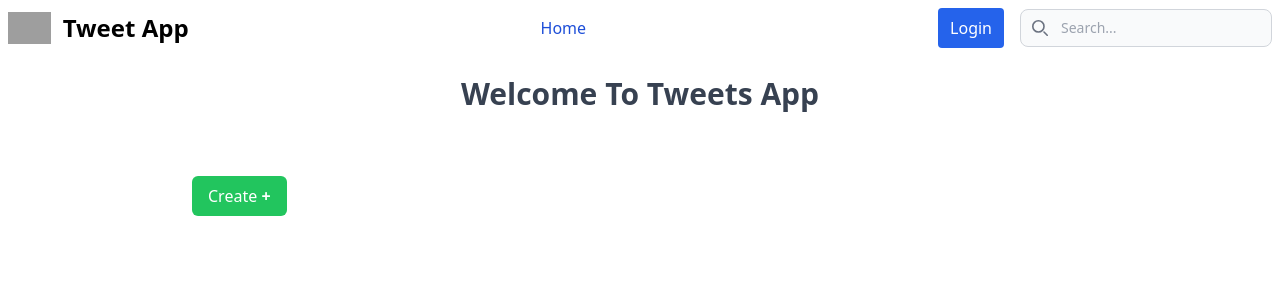
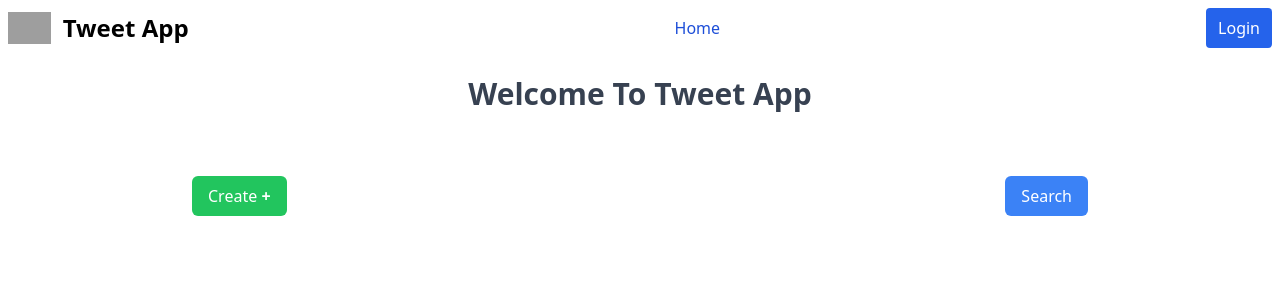
Before and after one commit to Irshad-Ahmaed/Chat-App--Django, a Django app: page /tweets/ in a window 1280 px wide. Shown: the top 300 px of the page. Run offline with Django 5.2, Linux system fonts and the light colour scheme; data that the repository does not hold is empty; some libraries are stand-ins or nearby versions; grey boxes are pictures that could not be loaded.

Commit message:
Search feature

```diff
--- a/project/templates/layout.html
+++ b/project/templates/layout.html
@@ -45,58 +45,7 @@
             >
           </a>
           {% endif %}
-          <button
-            type="button"
-            data-collapse-toggle="navbar-search"
-            aria-controls="navbar-search"
-            aria-expanded="false"
-            class="md:hidden text-gray-500 dark:text-gray-400 hover:bg-gray-100 dark:hover:bg-gray-700 focus:outline-none focus:ring-4 focus:ring-gray-200 dark:focus:ring-gray-700 rounded-lg text-sm p-2.5 me-1"
-          >
-            <svg
-              class="w-5 h-5"
-              aria-hidden="true"
-              xmlns="http://www.w3.org/2000/svg"
-              fill="none"
-              viewBox="0 0 20 20"
-            >
-              <path
-                stroke="currentColor"
-                stroke-linecap="round"
-                stroke-linejoin="round"
-                stroke-width="2"
-                d="m19 19-4-4m0-7A7 7 0 1 1 1 8a7 7 0 0 1 14 0Z"
-              />
-            </svg>
-            <span class="sr-only">Search</span>
-          </button>
-          <div class="relative hidden md:block">
-            <div
-              class="absolute inset-y-0 start-0 flex items-center ps-3 pointer-events-none"
-            >
-              <svg
-                class="w-4 h-4 text-gray-500 dark:text-gray-400"
-                aria-hidden="true"
-                xmlns="http://www.w3.org/2000/svg"
-                fill="none"
-                viewBox="0 0 20 20"
-              >
-                <path
-                  stroke="currentColor"
-                  stroke-linecap="round"
-                  stroke-linejoin="round"
-                  stroke-width="2"
-                  d="m19 19-4-4m0-7A7 7 0 1 1 1 8a7 7 0 0 1 14 0Z"
-                />
-              </svg>
-              <span class="sr-only">Search icon</span>
-            </div>
-            <input
-              type="text"
-              id="search-navbar"
-              class="block w-full p-2 ps-10 text-sm text-gray-900 border border-gray-300 rounded-lg bg-gray-50 focus:ring-blue-500 focus:border-blue-500 dark:bg-gray-700 dark:border-gray-600 dark:placeholder-gray-400 dark:text-white dark:focus:ring-blue-500 dark:focus:border-blue-500"
-              placeholder="Search..."
-            />
-          </div>
+
           <button
             data-collapse-toggle="navbar-search"
             type="button"
--- a/project/tweet/forms.py
+++ b/project/tweet/forms.py
@@ -13,3 +13,6 @@
     class Meta:
         model = User
         fields = ('username', 'email', 'password1', 'password2')
+
+class SearchForm(forms.Form):
+    query = forms.CharField(max_length=255, required=False, label='Search')
--- a/project/tweet/templates/tweet_list.html
+++ b/project/tweet/templates/tweet_list.html
@@ -2,19 +2,25 @@
 
 {% block content %}
     <div class='w-full relative'>
-        <h1 class='text-center text-gray-700 text-3xl font-semibold'>Welcome To Tweets App</h1>
-        <a class='w-full' href='{% url "tweet_create" %}'>
-            <button class='bg-green-500 mx-48 mt-16 rounded-md px-4 py-2 hover:bg-green-600 transition-all text-white'>Create <span class='font-bold'>+</span></button>
-        </a>
+        <h1 class='text-center text-gray-700 text-3xl font-semibold'>Welcome To Tweet App</h1>
+        <div class='flex gap-5 max-w-screen-lg items-center mx-48 justify-between mt-16'>
+            <a class='' href='{% url "tweet_create" %}'>
+                <button class='bg-green-500 rounded-md px-4 py-2 hover:bg-green-600 transition-all text-white'>Create <span class='font-bold'>+</span></button>
+            </a>
+            <form method="get" class='' action="{% url 'search' %}">
+                {{ form.query }}
+                <button type="submit" class='bg-blue-500 rounded-md px-4 py-2 hover:bg-blue-600 transition-all text-white'>Search</button>
+            </form>
+        </div>
         <div class='w-full px-48 mt-10 flex flex-wrap gap-5'>
         {% for tweet in tweets %}
-            <div class='flex flex-col gap-2 bg-gray-400 rounded-lg hover:shadow-gray-500 hover:shadow-lg transition-all'>
+            <div class='flex flex-col gap-2 shadow-md bg-gray-400 rounded-lg hover:shadow-gray-500 hover:shadow-lg transition-all'>
                 <div>
                     <img src="{{tweet.photo.url}}" alt='photo' class='w-72 rounded-t-lg' />
                 </div>
                 <div class='m-2 text-white cursor-default'>
-                    <h2>User: <span class='text-blue-900'>{{ tweet.user.username }}</span></h2>
-                    <p class='mt-2'>Tweet: <span class='text-blue-900'>{{ tweet.text }}</span></p>
+                    <h2><span class='text-red-700'>{{ tweet.user.username }}</span></h2>
+                    <p class='mt-2'><span class='text-blue-900'>{{ tweet.text }}</span></p>
                 </div>
 
                 {% if tweet.user == user %}
--- a/project/tweet/urls.py
+++ b/project/tweet/urls.py
@@ -8,4 +8,5 @@
     path('delete/<int:tweet_id>/', views.tweet_delete, name='tweet_delete'),
 
     path('auth/register', views.register_User, name='register_User'),
+    path('search/', views.search, name='search'),
 ]
--- a/project/tweet/views.py
+++ b/project/tweet/views.py
@@ -1,5 +1,5 @@
 from django.shortcuts import render, redirect, get_object_or_404
-from .forms import TweetForm, UserForm
+from .forms import TweetForm, UserForm, SearchForm
 from .models import Tweet
 from django.contrib.auth.decorators import login_required
 from django.contrib.auth import login, logout
@@ -9,8 +9,9 @@
     return render(request, 'home.html')
 
 def show_tweet(request):
+    form = SearchForm()
     tweets = Tweet.objects.all().order_by('-created_at')
-    return render(request, 'tweet_list.html', {'tweets': tweets})
+    return render(request, 'tweet_list.html', {'tweets': tweets, 'form': form})
 
 @login_required
 def tweet_create(request):
@@ -58,3 +59,17 @@
     else:
         form = UserForm()
     return render(request, 'registration/register.html', {'form': form})
+
+
+# Search
+def search(request):
+    form = SearchForm(request.GET or None)
+    tweets = Tweet.objects.all()
+
+    if form.is_valid():
+        query = form.cleaned_data.get('query')
+        if query:
+            keywords = query.split()
+            for keyword in keywords:
+                tweets = tweets.filter(text__icontains=keyword) | tweets.filter(user__username__icontains=keyword)
+    return render(request, 'search_details.html', {'form': form, 'tweets': tweets})
```
Also changed, not shown: project/tweet/templates/search_details.html (added, +33 -0 lines).
